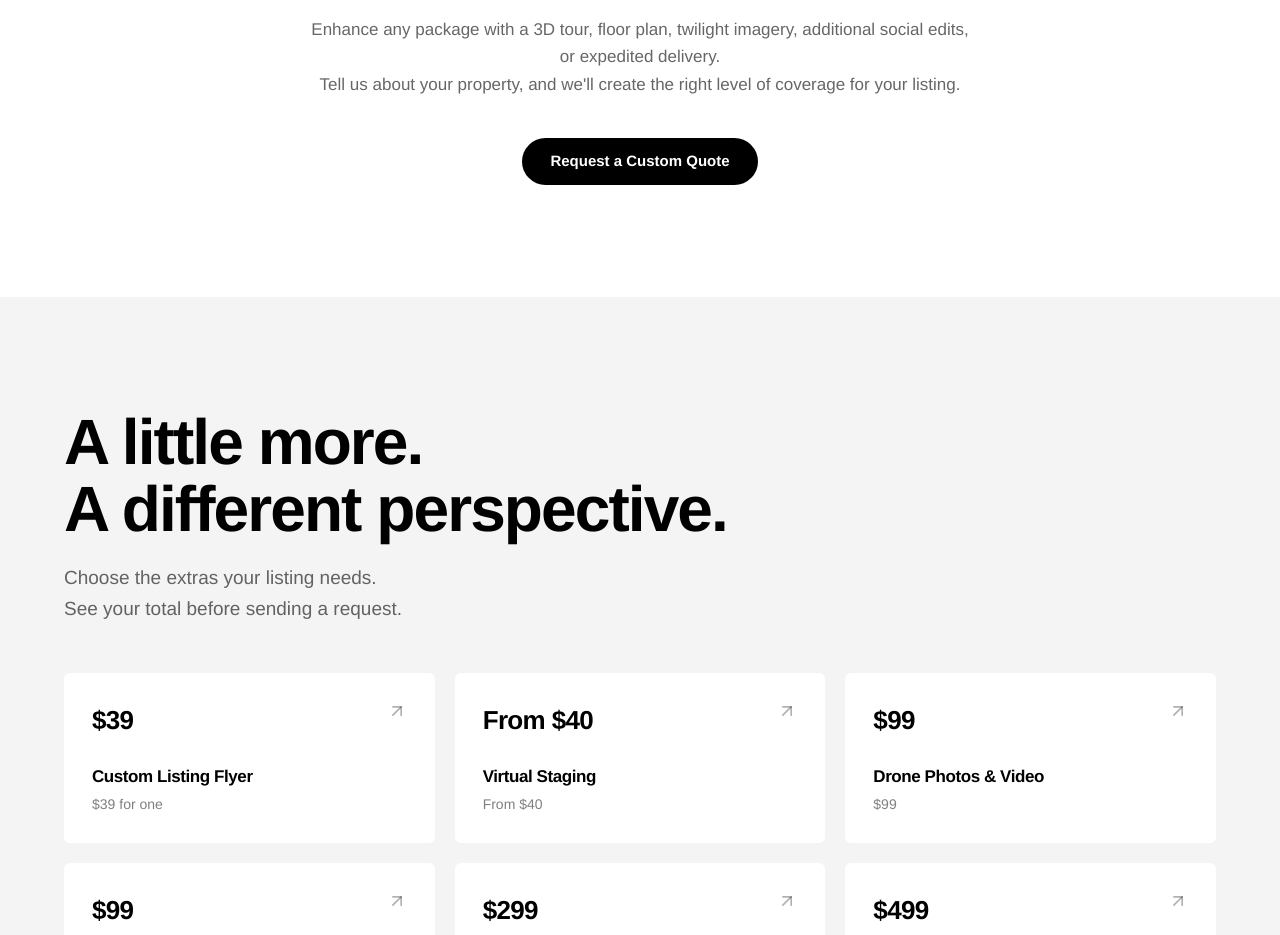
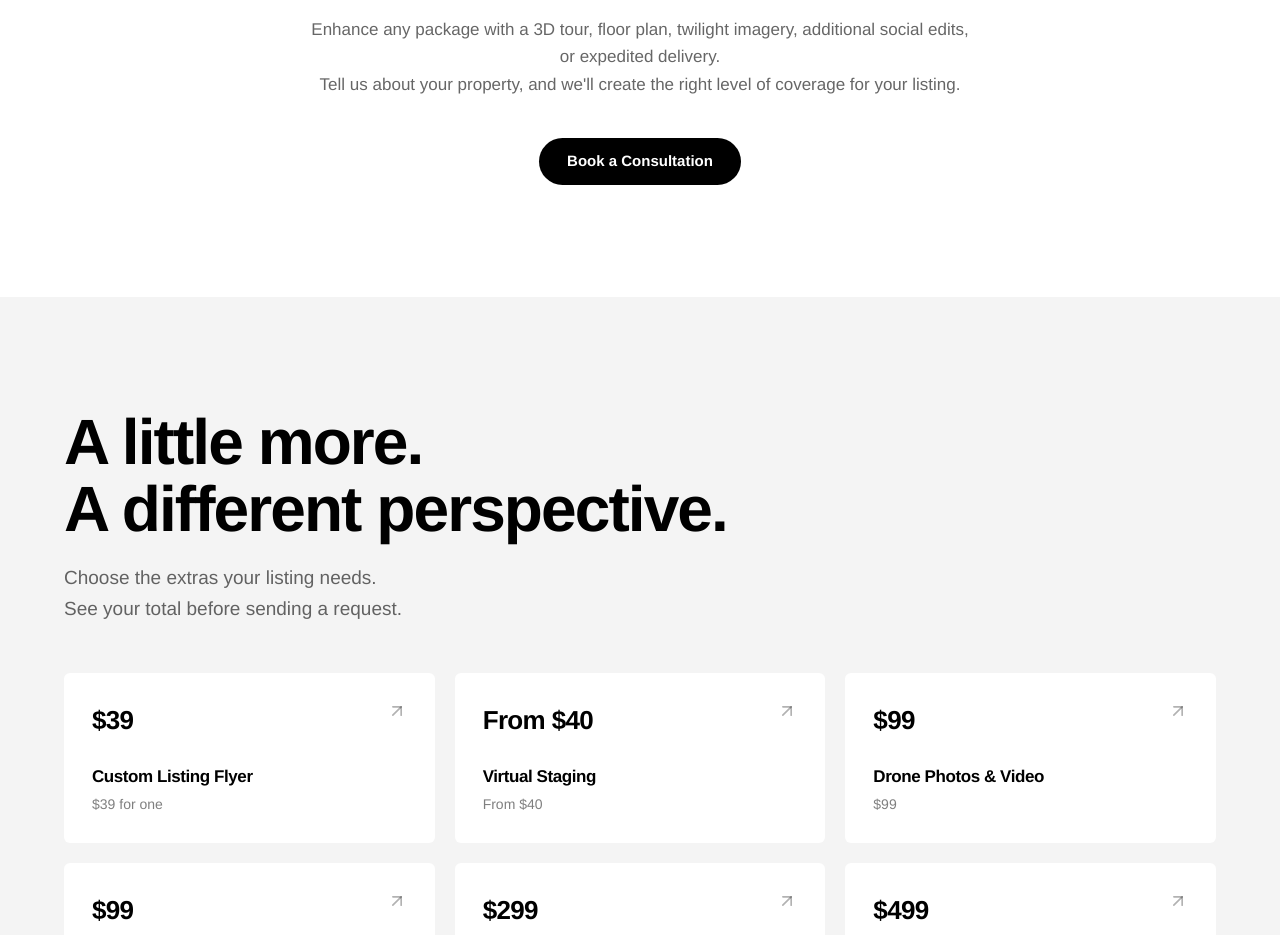
Before and after one commit to Imtiaj007zee/Luxentra-Media-, a React (Vite) app: page / in a window 1280 px wide. Shown: the part 5420-6355 px from the top of the page. Built offline with nearby package versions, Linux system fonts and the light colour scheme.

Commit message:
Custom section CTA: Book a Consultation linking to /consultation

```diff
--- a/src/react-app/pages/Home.tsx
+++ b/src/react-app/pages/Home.tsx
@@ -648,8 +648,8 @@ export default function HomePage() {
             Tell us about your property, and we&apos;ll create the right level of
             coverage for your listing.
           </p>
-          <Link to="/order" className="btn-dark">
-            Request a Custom Quote
+          <Link to="/consultation" className="btn-dark">
+            Book a Consultation
           </Link>
         </div>
       </section>
```
